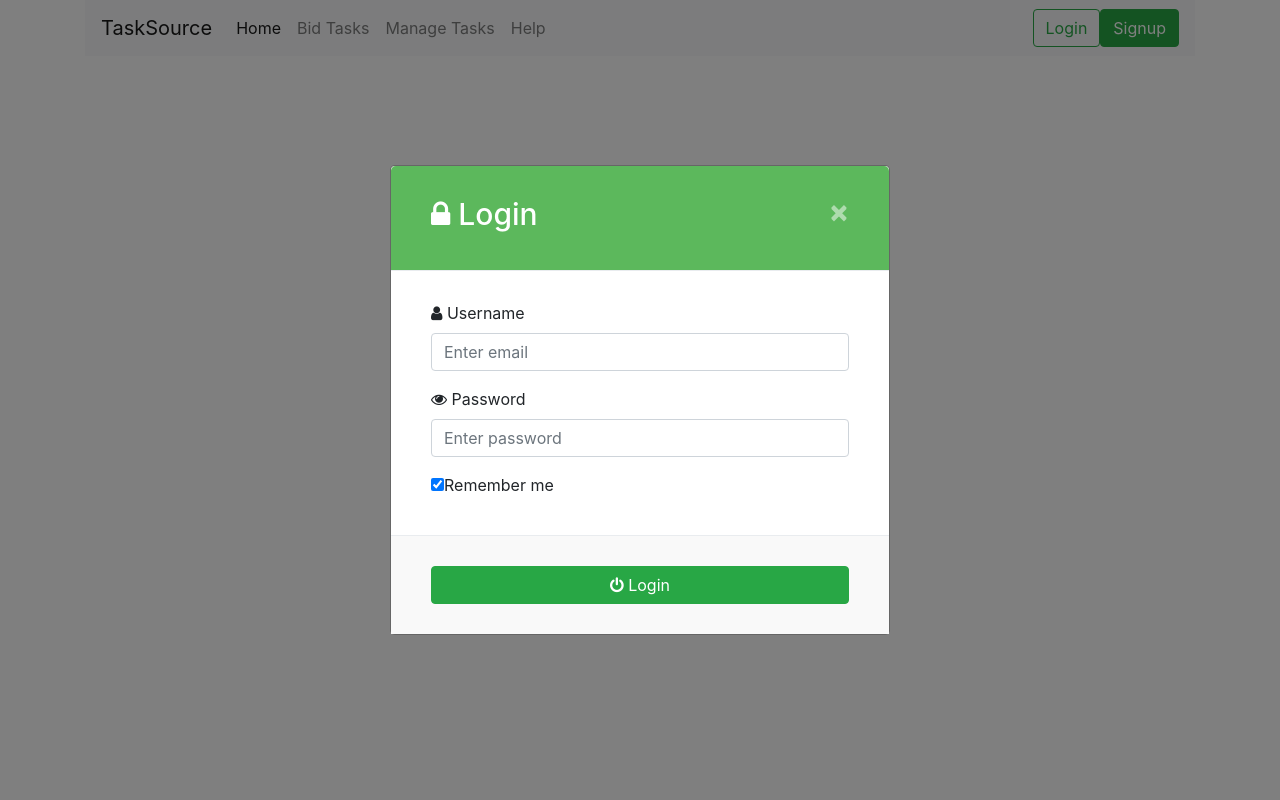
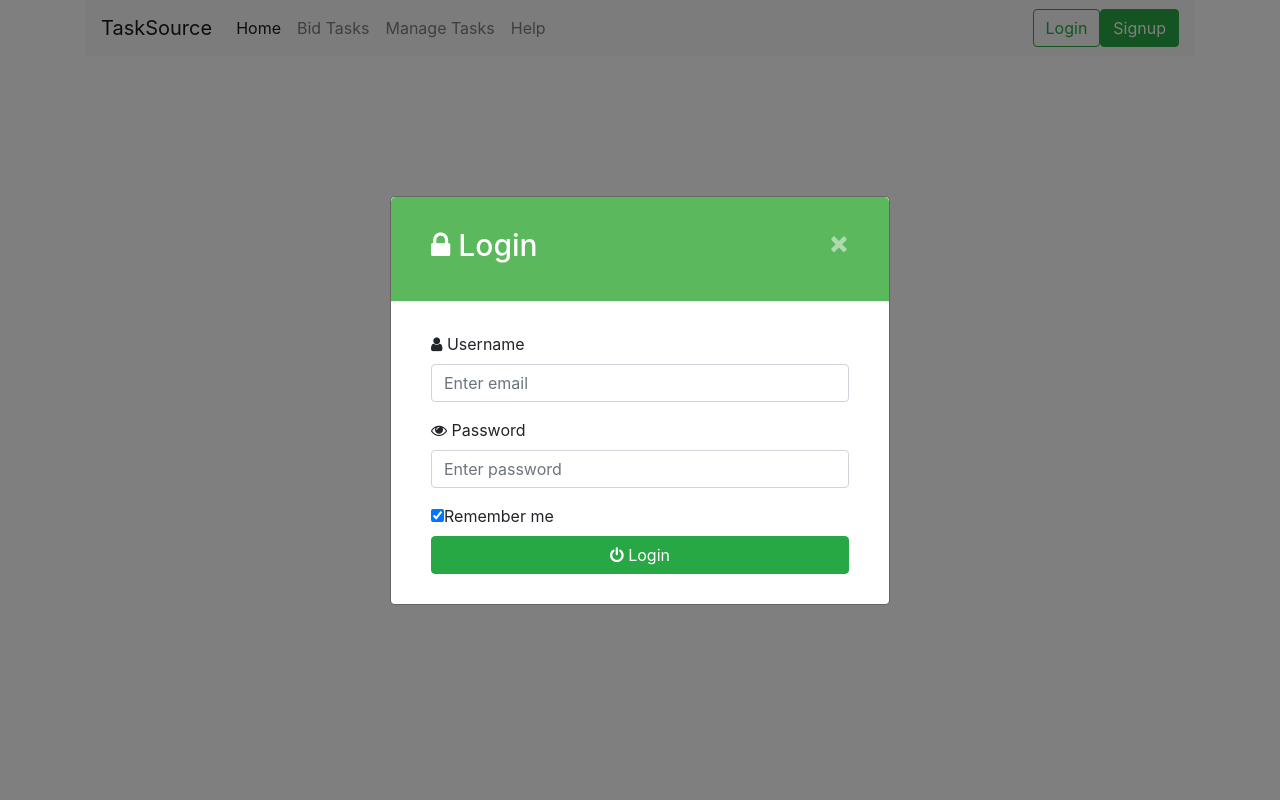
Before and after one commit to CS2102-team-09/cs2102-task-sourcing, a PHP site: page / in a window 1280 px wide, after a click on "Login". Run offline with PHP 8.4, Linux system fonts and the light colour scheme; some libraries are stand-ins or nearby versions.

Commit message:
fix signup

```diff
--- a/htdocs/index.php
+++ b/htdocs/index.php
@@ -92,13 +92,8 @@ if (isset($_SESSION['login_user'])) {
                     <div class="checkbox">
                         <label><input type="checkbox" value="" checked>Remember me</label>
                     </div>
-
+                    <button type="submit" class="btn btn-success btn-block"><span class="fa fa-power-off"></span> Login</button>
                 </form>
-            </div>
-
-
-            <div class="modal-footer" style="padding:30px 40px;">
-                <button type="submit" class="btn btn-success btn-block"><span class="fa fa-power-off"></span> Login</button>
             </div>
         </div>
 
```
